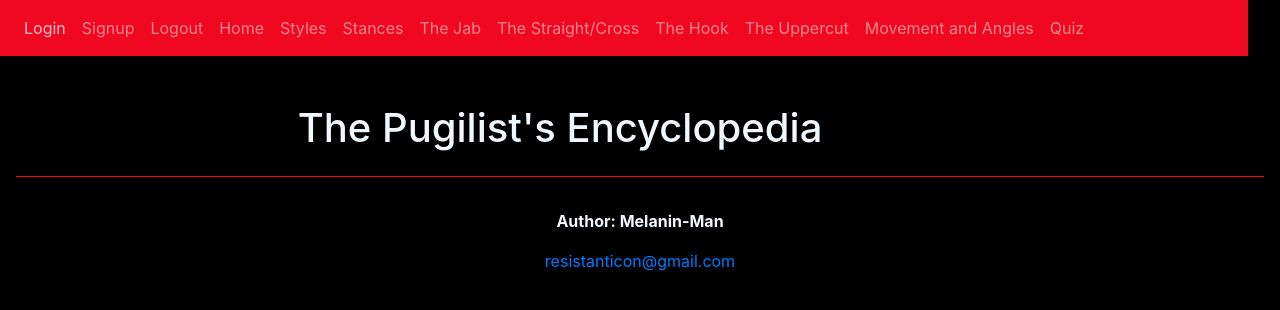
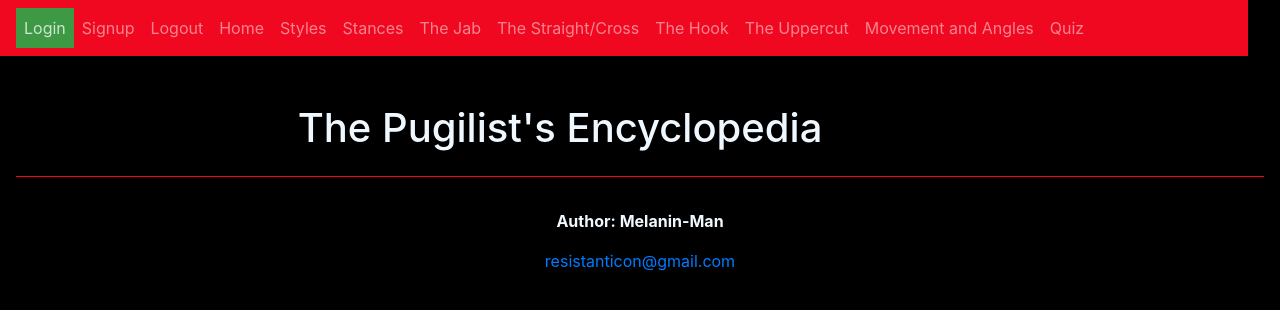
Before and after one commit to super-ghouls/Boxing-Website, a Flask app: page / in a window 1280 px wide, with the pointer over the restyled element. Shown: the top 310 px of the page. Run offline with Flask 2, Linux system fonts and the light colour scheme; some libraries are stand-ins or nearby versions.

Commit message:
Update index.css

```diff
--- a/website/static/index.css
+++ b/website/static/index.css
@@ -117,3 +117,7 @@ footer{
     border-style: double;
     box-sizing: border-box;
 }
+a:hover{
+    background-color:#3d9943;
+    border-color: aliceblue;
+}
```
